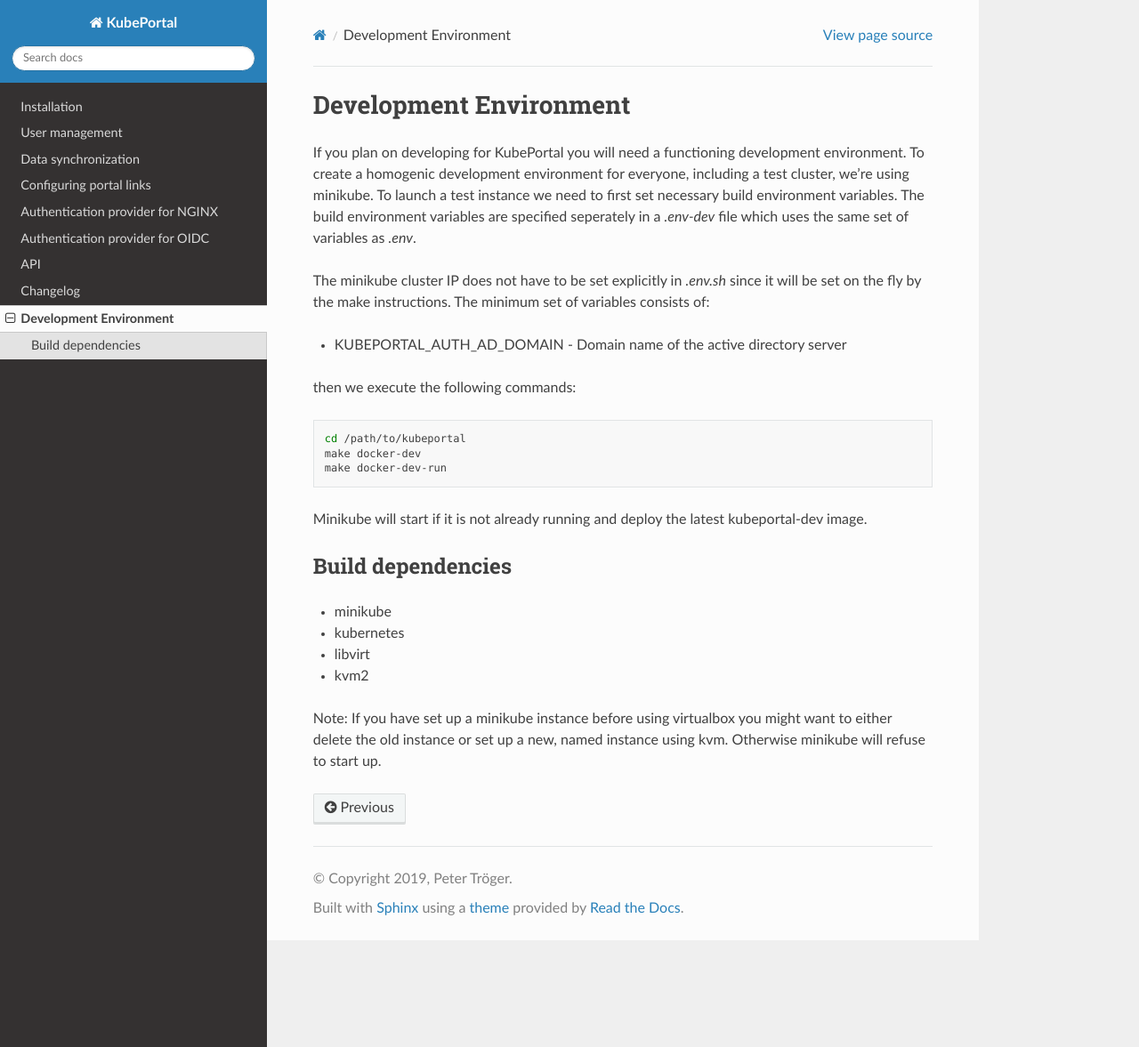
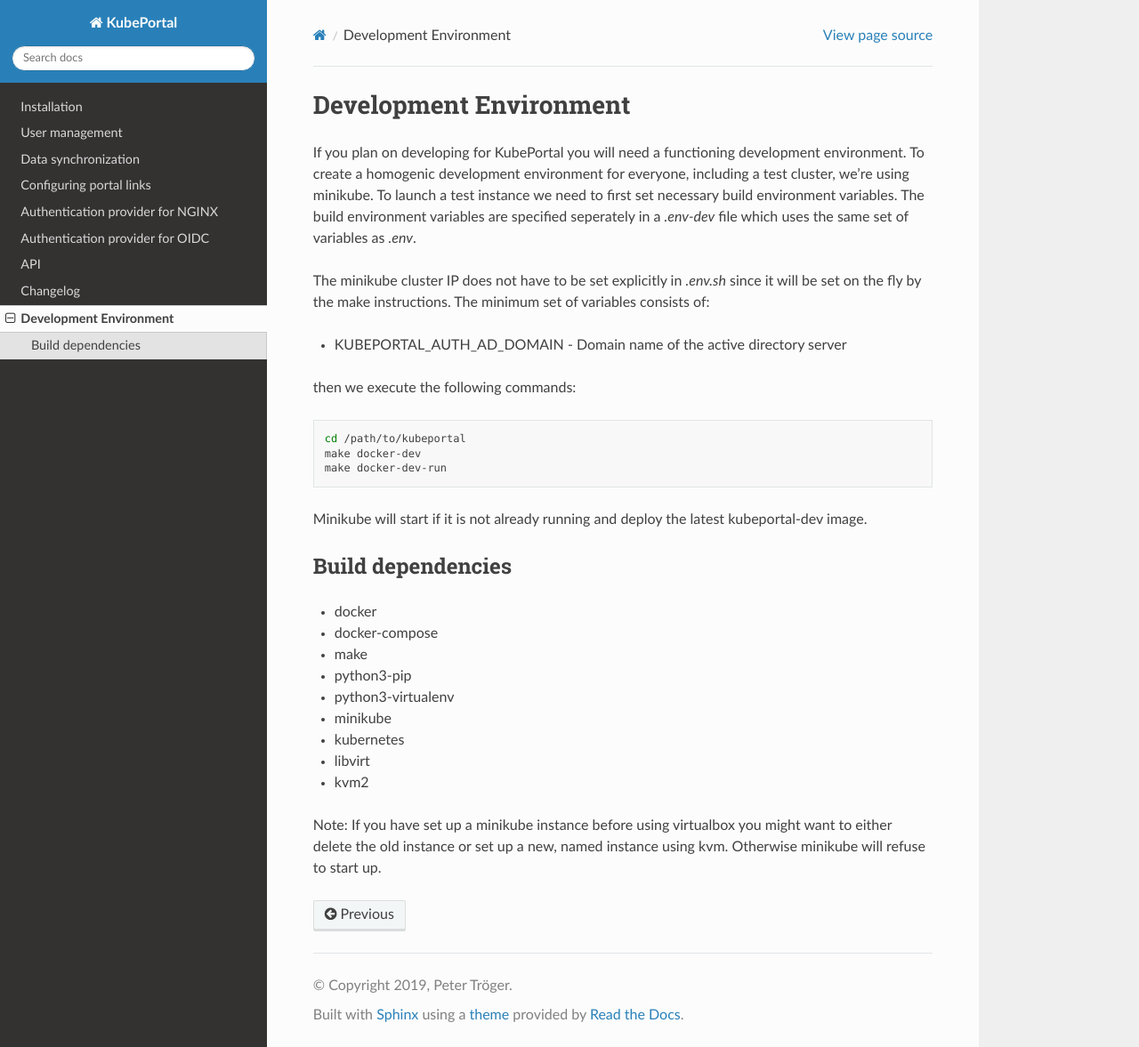
Before and after one commit to kubeportal/kubeportal, a Sphinx documentation site: the page built from docs/dev-env.rst, in a window 1280 px wide and 1177 px high. Shown: the whole window at 89% size. Built offline with Sphinx 7.4.7 and the Read the Docs theme 2.0.0, drawn with Linux system fonts in a browser that asks for light colours.

Commit message:
fixed makefile error

```diff
--- a/docs/dev-env.rst
+++ b/docs/dev-env.rst
@@ -28,6 +28,11 @@
 Build dependencies
 ==================
 
+- docker
+- docker-compose
+- make
+- python3-pip
+- python3-virtualenv
 - minikube
 - kubernetes
 - libvirt
```
Also changed, not shown: 2 other files.
